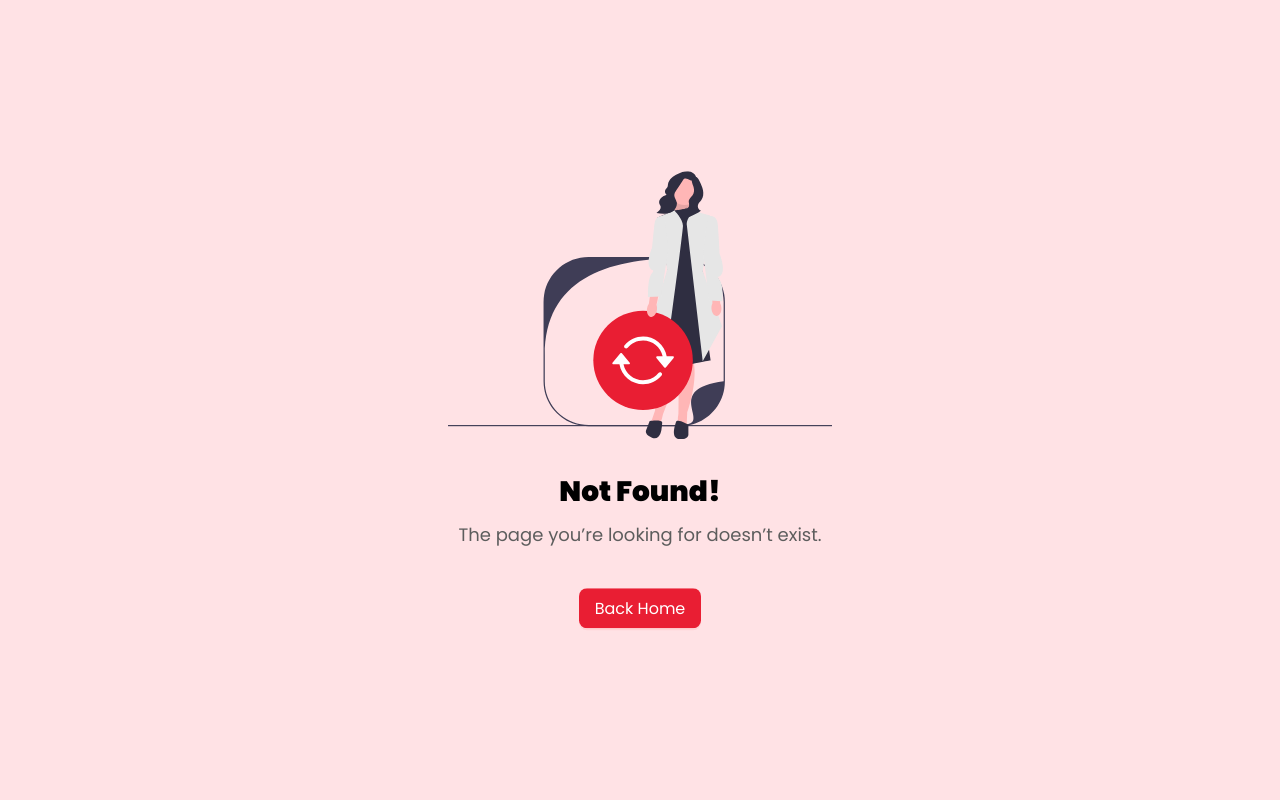
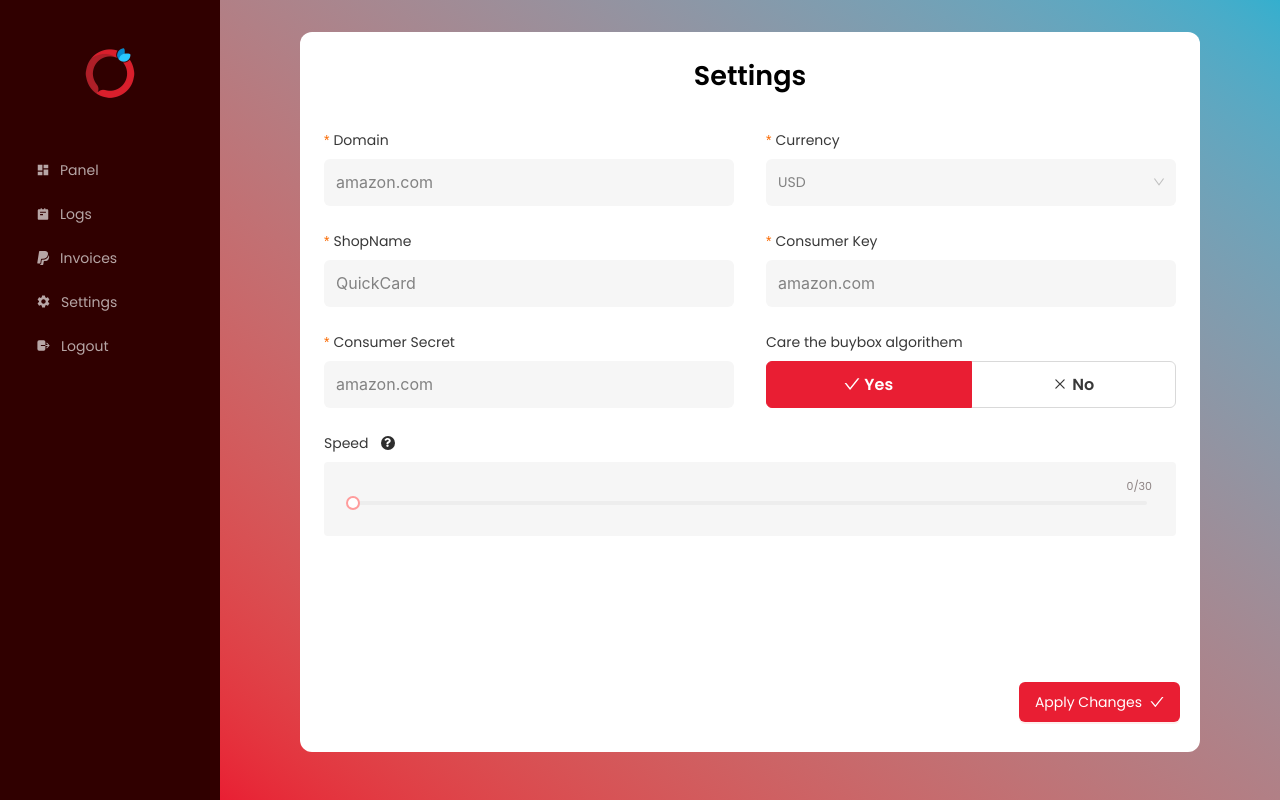
Before and after one commit to farshadarbab2024/Torob-Pricing-Robot, a React (Vite) app: page /panel/settings in a window 1280 px wide. Before the commit this address had no page. Built offline with nearby package versions, Linux system fonts and the light colour scheme.

Commit message:
build settings page

```diff
--- a/src/pages/Dashboard.tsx
+++ b/src/pages/panel/Dashboard.tsx
@@ -3,13 +3,13 @@ import { Button, ConfigProvider, Input, message, Spin, Statistic } from "antd";
 import { CheckOutlined } from "@ant-design/icons";
 import { IoCloseCircle, IoSearch } from "react-icons/io5";
 import { HiRefresh } from "react-icons/hi";
-import Products from "../services/Products";
+import Products from "../../services/Products";
 import InfiniteScroll from "react-infinite-scroll-component";
 import { RiEdit2Fill } from "react-icons/ri";
 import { RxCross2 } from "react-icons/rx";
 import Lottie from "lottie-react";
-import live from "../assets/animation/live.json";
-import FetchProduct from "../feature/public/FetchProducts";
+import live from "../../assets/animation/live.json";
+import FetchProduct from "../../feature/public/FetchProducts";
 const { Search } = Input;
 
 interface Product {
--- /dev/null
+++ b/src/pages/panel/Settings.tsx
@@ -0,0 +1,256 @@
+import {
+  Button,
+  ConfigProvider,
+  Form,
+  Input,
+  message,
+  Radio,
+  Select,
+  Slider,
+  Tooltip,
+} from "antd";
+import React, { useState } from "react";
+import { FaQuestion } from "react-icons/fa";
+import { CheckOutlined } from "@ant-design/icons";
+import { RxCross2 } from "react-icons/rx";
+
+function Settings() {
+  const handleSpeedChange = (newSpeed: number) => {
+    setSpeed(newSpeed);
+  };
+  const [speed, setSpeed] = useState(0);
+  const [messageApi, contextHolder] = message.useMessage() ;
+
+  const handleFormFinish = () => {
+    messageApi.success("Your robot settings changed successfully!") ;
+  }
+  return (
+    <div
+      className="bg-white w-[900px] !mx-auto
+        max-w-[90%] !pt-6 rounded-xl !px-6 !py-4 relative
+        !pb-20 min-h-[90vh]">
+      {contextHolder}
+      <h1 className="font-bold text-[27px] text-center">Settings</h1>
+
+      <div className="!mt-8">
+        <Form layout="vertical"
+        className="grid grid-cols-2 gap-x-8"
+        onFinish={handleFormFinish}
+        >
+          <Form.Item
+            label="Domain"
+            name="domain"
+            rules={[
+              {
+                required: true,
+                message: "This field is required",
+              },
+              {
+                pattern: /^(?!:\/\/)([a-zA-Z0-9-_]+\.)+[a-zA-Z]{2,6}$/,
+                message: "Please enter a valid domain",
+              },
+            ]}
+          >
+            <Input
+              maxLength={100}
+              autoComplete="off"
+              placeholder="amazon.com"
+              className="!text-[16px] !h-[47px]"
+              variant="filled"
+            />
+          </Form.Item>
+          <Form.Item
+            label="Currency"
+            name="currency"
+            rules={[
+              {
+                required: true,
+                message: "This field is required",
+              },
+            ]}
+          >
+            <Select
+              className="!h-[47px]"
+              placeholder="USD"
+              options={[
+                {
+                  label: "USD",
+                  value: "USD",
+                },
+                {
+                  label: "EUR",
+                  value: "EUR",
+                },
+                {
+                  label: "JPY",
+                  value: "JPY",
+                },
+                {
+                  label: "GBP",
+                  value: "GBP",
+                },
+              ]}
+              variant="filled"
+            />
+          </Form.Item>
+          <Form.Item
+            label="ShopName"
+            name="shopName"
+            rules={[
+              {
+                required: true,
+                message: "This field is required",
+              },
+              {
+                min: 3,
+                message: "Shop Name must be at least 3 characters",
+              },
+            ]}
+          >
+            <Input
+              maxLength={100}
+              autoComplete="off"
+              placeholder="QuickCard"
+              className="!text-[16px] !h-[47px]"
+              variant="filled"
+            />
+          </Form.Item>
+          <Form.Item
+            label="Consumer Key"
+            name="consumerKey"
+            rules={[
+              {
+                required: true,
+                message: "This field is required",
+              },
+              {
+                min: 32,
+                message: "Consumer Key must be exactly 32 characters",
+              },
+              {
+                max: 32,
+                message: "Consumer Key must be exactly 32 characters",
+              },
+            ]}
+          >
+            <Input
+              maxLength={32}
+              autoComplete="off"
+              placeholder="amazon.com"
+              className="!text-[16px] !h-[47px]"
+              variant="filled"
+            />
+          </Form.Item>
+          <Form.Item
+            label="Consumer Secret"
+            name="consumerSecret"
+            rules={[
+              {
+                required: true,
+                message: "This field is required",
+              },
+              {
+                min: 32,
+                message: "Consumer Key must be exactly 32 characters",
+              },
+              {
+                max: 32,
+                message: "Consumer Key must be exactly 32 characters",
+              },
+            ]}
+          >
+            <Input
+              maxLength={32}
+              autoComplete="off"
+              placeholder="amazon.com"
+              className="!text-[16px] !h-[47px]"
+              variant="filled"
+            />
+          </Form.Item>
+          <Form.Item label="Care the buybox algorithem"
+          name="algorithem"
+          >
+            <ConfigProvider
+              theme={{
+                token: {
+                  controlHeight: 47, // height of input, button, etc.
+                },
+              }}
+            >
+              <Radio.Group
+                block
+                options={[
+                  {
+                    label: (
+                      <span className="flex justify-center gap-x-1 items-center !text-[16px] font-bold">
+                        <CheckOutlined className="!font-bold" /> Yes
+                      </span>
+                    ),
+                    value: "yes",
+                  },
+                  {
+                    label: (
+                      <span className="flex justify-center gap-x-1 items-center !text-[16px] font-bold">
+                        <RxCross2 /> No
+                      </span>
+                    ),
+                    value: "no",
+                  },
+                ]}
+                defaultValue="yes"
+                optionType="button"
+                buttonStyle="solid"
+              />
+            </ConfigProvider>
+          </Form.Item>
+
+          <Form.Item className="col-span-2"
+          name="speed"
+          >
+            <div className="flex items-center justify-start gap-x-3 !mb-2">
+              <label>Speed</label>
+              <Tooltip
+                title="How many times a day do you want prices to be checked?"
+                placement="right"
+              >
+                <div
+                  className="flex items-center justify-center !w-[14px] h-[14px]
+                   rounded-full text-white
+                   cursor-pointer hover:bg-gray-300 transition
+                   !bg-[#2D2D2D]"
+                >
+                  <FaQuestion className="text-[9px]" />
+                </div>
+              </Tooltip>
+            </div>
+            <div className="w-full bg-[#f6f6f6] !py-4 !px-6 rounded">
+              <div className="w-full flex items-end justify-end">
+                <span className="text-[11px] text-[#8C8282]">
+                  {speed + "/30"}
+                </span>
+              </div>
+              <Slider
+                className="!mt-[2px]"
+                min={1}
+                max={30}
+                onChange={handleSpeedChange}
+              />
+            </div>
+          </Form.Item>
+
+
+          <Button
+            htmlType="submit"
+            className="!absolute !bottom-[30px] !right-[20px]
+            !h-[40px]"
+            type="primary"
+          >
+            Apply Changes <CheckOutlined />
+          </Button>
+        </Form>
+      </div>
+    </div>
+  );
+}
+
+export default Settings;
```
Also changed, not shown: src/router/main.tsx (+6 -1 lines).
